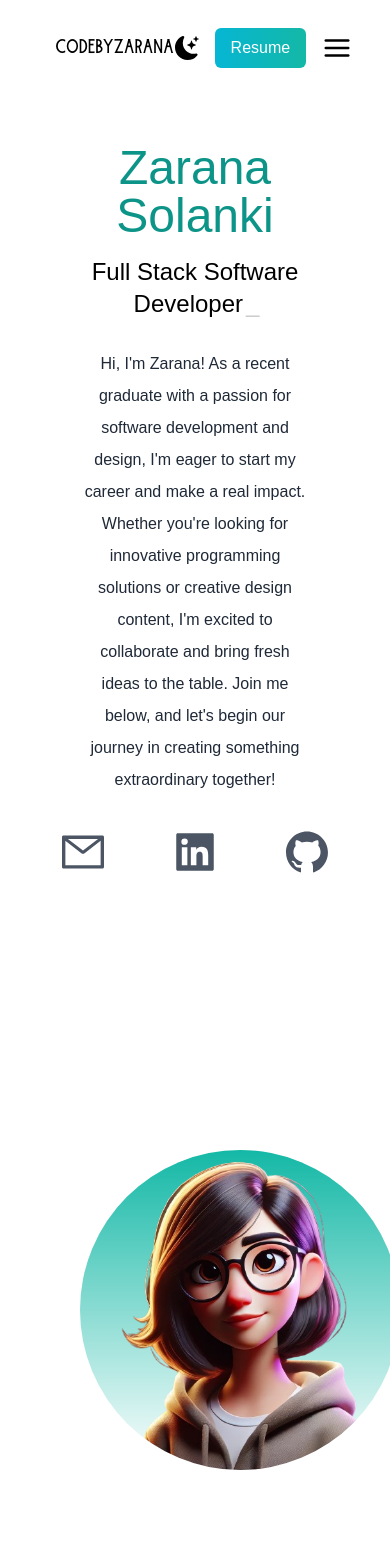
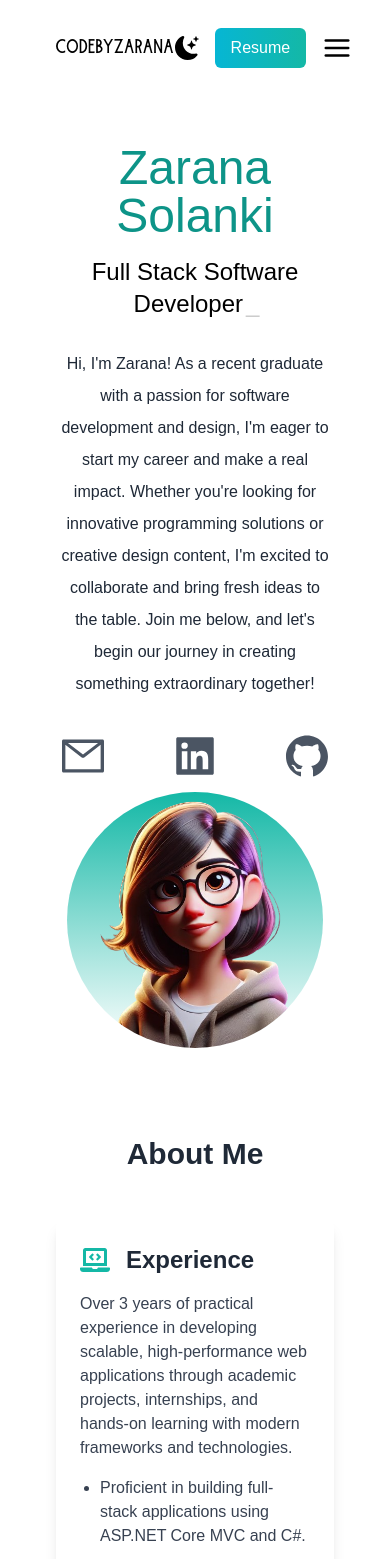
Before and after one commit to CodeByZarana/portfolio-v1, a Next.js app: page / in a window 390 px wide. Shown: the top 1559 px of the page. Built offline with nearby package versions, Linux system fonts and the light colour scheme.

Commit message:
v3 Fix of image center on mobile devices

```diff
--- a/pages/index.js
+++ b/pages/index.js
@@ -29,8 +29,8 @@ export default function Home() {
           {/* Navbar Component */}
           <Navbar darkMode={darkMode} setDarkMode={setDarkMode} />
 
-          <section className="min-h-screen">
-          <div className="text-center p-10 py-10">
+          <section className="min-h-screen flex flex-col items-center justify-center text-center">
+            <div className="p-10 py-10">
               <h2 className="text-5xl py-2 text-teal-600 font-medium dark:text-teal-400 md:text-6xl">
                 Zarana Solanki
               </h2>
@@ -61,21 +61,23 @@ export default function Home() {
                   <AiFillGithub className="hover:text-gray-900 dark:hover:text-gray-200 transition duration-300"/>
                 </a>
               </div>
-            <section className="min-h-screen flex flex-col items-center justify-center">
-  <div className="mx-auto bg-gradient-to-b from-teal-500 rounded-full w-80 h-80 relative overflow-hidden md:h-96 md:w-96 flex items-center justify-center">
+
+              {/* Image Section */}
+              <div className="relative bg-gradient-to-b from-teal-500 rounded-full w-64 h-64 sm:w-80 sm:h-80 md:w-96 md:h-96 flex items-center justify-center mx-auto">
                 <Image
                   src={deved}
                   layout="intrinsic"
+                  width={320}
+                  height={320}
                   objectFit="cover"
                   alt="Developer waving"
-      className="object-center"
+                  className="rounded-full"
                 />
+              </div>
             </div>
           </section>
 
-          </div>
-        </section>
-
+        {/* Other sections */}
         <section className="min-h-screen" id="about">
           <AboutMe />
         </section>
```
Lines whose indentation alone changed are shown as unchanged.
